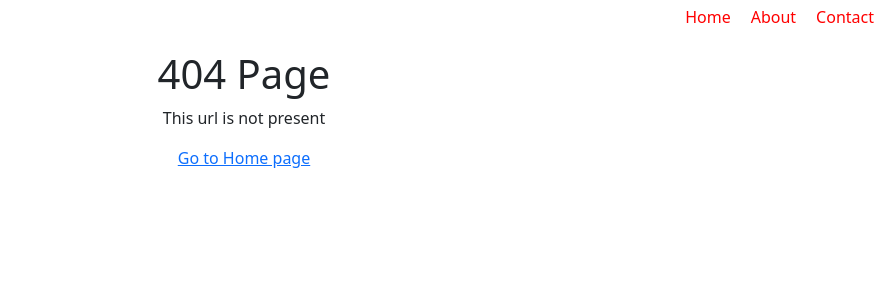
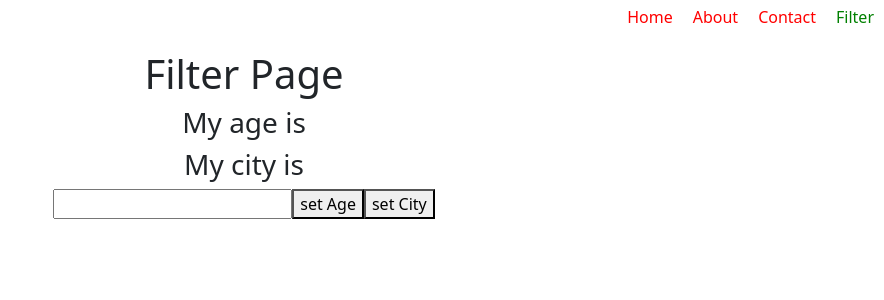
Before and after one commit to Arvindkr123/React-Learning, a React (Create React App) app: page /filter in a window 1280 px wide. Before the commit this address had no page. Shown: the top 300 px of the page, without its empty margins (396-1280 px from the left). Built offline with nearby package versions, Linux system fonts and the light colour scheme.

Commit message:
search params and routing conditional by useNavigate hock

```diff
--- a/src/App.js
+++ b/src/App.js
@@ -8,6 +8,7 @@ import React from 'react'
 import Page404 from './Page404';
 import Contact from './Contact';
 import User from './User';
+import Filter from './Filter';
 
 function App() {
   return (
@@ -20,6 +21,7 @@ function App() {
           <Route path='/about' element={<About />} />
           <Route path='/contact' element={<Contact/>} />
           <Route path='/user/:name' element={<User/>} />
+          <Route path='/filter' element={<Filter/>} />
           <Route path='/*' element={<Page404/>} />
         </Routes>
       {/* <Navbar/> */}
--- /dev/null
+++ b/src/Filter.js
@@ -0,0 +1,23 @@
+import React from 'react'
+import { useSearchParams } from 'react-router-dom';
+
+
+function Filter() {
+    const [searchParams, setSearchParams] = useSearchParams();
+    console.log(searchParams.get('age'))
+    console.log(searchParams.get('city'))
+    const age = searchParams.get('age');
+    const city = searchParams.get('city');
+  return (
+    <div>
+        <h1>Filter Page</h1>
+        <h3>My age is {age}</h3>
+        <h3>My city is {city}</h3>
+        <input type="text" onChange={(e)=>setSearchParams({name:e.target.value, age:22, city:'Badaun'})}/>
+        <button onClick={()=>setSearchParams({age:40})}>set Age</button>
+        <button onClick={()=>setSearchParams({city:'Badaun'})}>set City</button>
+    </div>
+  )
+}
+
+export default Filter;
--- a/src/Home.js
+++ b/src/Home.js
@@ -1,18 +1,37 @@
 import React from 'react'
-import { Link } from 'react-router-dom';
+import { Link , useNavigate } from 'react-router-dom';
 
 function Home() {
+    const navigate = useNavigate();
+    const navToPage = (url)=>{
+        navigate(url)
+    }
+    // const navToPage = ()=>{
+    //     let x = false;
+    //     if(x){
+    //         navigate('/about');
+    //     }else{
+    //         navigate('/filter');
+    //     }
+    // }
     return (
         <div>
             <h1>Home Page</h1>
             <p>This is home page of our awesome app</p>
             <p>here we are learning about router</p>
-        <ul style={{listStyle:'none'}}>
+            <ul style={{ listStyle: 'none' }}>
                 <li>
                     <Link to="/about">Go to about page</Link>
                 </li>
                 <li>
                     <Link to="/contact">Go to Contact page</Link>
+                </li>
+                <li>
+                    <button onClick={()=>navToPage('/about')}>Go about page</button>
+                </li><br/>
+                <li>
+                    <button onClick={()=>navToPage('/filter')}>Go filter page</button>
+
                 </li>
             </ul>
         </div>
@@ -20,3 +39,30 @@ function Home() {
 }
 
 export default Home;
+// function Home() {
+//     const navigate = useNavigate();
+//     return (
+//         <div>
+//             <h1>Home Page</h1>
+//             <p>This is home page of our awesome app</p>
+//             <p>here we are learning about router</p>
+//             <ul style={{ listStyle: 'none' }}>
+//                 <li>
+//                     <Link to="/about">Go to about page</Link>
+//                 </li>
+//                 <li>
+//                     <Link to="/contact">Go to Contact page</Link>
+//                 </li>
+//                 <li>
+//                     <button onClick={()=>navigate('/about')}>Go about page</button>
+//                 </li><br/>
+//                 <li>
+//                     <button onClick={()=>navigate('/filter')}>Go filter page</button>
+
+//                 </li>
+//             </ul>
+//         </div>
+//     )
+// }
+
+// export default Home;
--- a/src/Navbar.js
+++ b/src/Navbar.js
@@ -7,6 +7,7 @@ function Navbar() {
                 <li><NavLink style={({isActive})=>{return{color:isActive?'green':'red'}}} className='Nav-bar-links' to="/">Home</NavLink><br /></li>
                 <li><NavLink style={({isActive})=>{return{color:isActive?'green':'red'}}} className='Nav-bar-links' to="/about">About</NavLink></li>
                 <li><NavLink style={({isActive})=>{return{color:isActive?'green':'red'}}} className='Nav-bar-links' to="/contact">Contact</NavLink></li>
+                <li><NavLink style={({isActive})=>{return{color:isActive?'green':'red'}}} className='Nav-bar-links' to="/filter">Filter</NavLink></li>
                 {/* <li><Link to="/user/:name">User</Link></li> */}
             </ul>
         </div>
```
Lines whose indentation alone changed are shown as unchanged.
